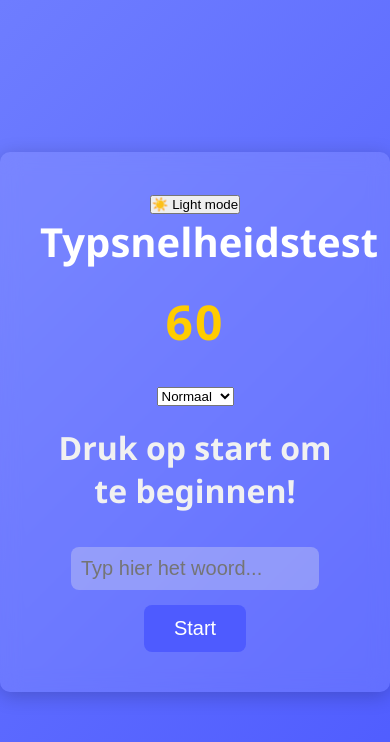
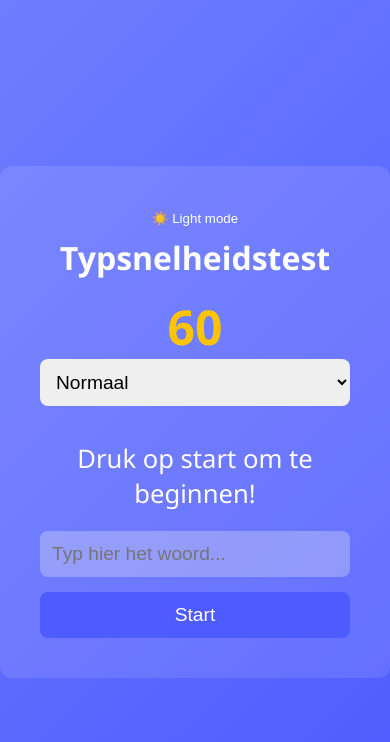
Before and after one commit to David-van-Groningen/typesnelheidstest, a plain HTML site: page index.html in a window 390 px wide. Drawn offline with Linux system fonts and the light colour scheme.

Commit message:
Refactor style.css for theming and layout improvements
Refactor CSS to use CSS variables for theming and improve styles.

```diff
--- a/style.css
+++ b/style.css
@@ -4,97 +4,110 @@
     box-sizing: border-box;
 }
 
+/* THEMA VARIABELEN */
+:root {
+    --bg-gradient: linear-gradient(135deg, #6e7dff, #4e5bff);
+    --app-bg: rgba(255, 255, 255, 0.1);
+    --text-color: #ffffff;
+    --accent: #4e5bff;
+}
+
+body.light {
+    --bg-gradient: linear-gradient(135deg, #f5f7ff, #dfe4ff);
+    --app-bg: #ffffff;
+    --text-color: #333;
+}
+
+/* BASIS */
 body {
     font-family: 'Segoe UI', Tahoma, Geneva, Verdana, sans-serif;
-    background: linear-gradient(135deg, #6e7dff, #4e5bff);
-    color: #fff;
+    background: var(--bg-gradient);
+    color: var(--text-color);
     display: flex;
     justify-content: center;
     align-items: center;
     height: 100vh;
-    margin: 0;
 }
 
 .app {
-    background-color: rgba(255, 255, 255, 0.1);
+    background-color: var(--app-bg);
     padding: 40px;
-    border-radius: 10px;
-    box-shadow: 0 4px 20px rgba(0, 0, 0, 0.2);
+    border-radius: 12px;
+    max-width: 500px;
     width: 100%;
-    max-width: 500px;
     text-align: center;
-    backdrop-filter: blur(10px);
 }
 
 h1 {
-    font-size: 2.5rem;
-    margin-bottom: 20px;
+    font-size: 2.3rem;
+    margin-bottom: 15px;
 }
 
-.timer-container {
-    margin-bottom: 30px;
+.theme-toggle {
+    background: none;
+    border: none;
+    color: var(--text-color);
+    cursor: pointer;
+    margin-bottom: 10px;
 }
 
+/* TIMER */
 .timer {
     font-size: 3rem;
     font-weight: bold;
-    color: #fc0;
-    letter-spacing: 2px;
+    color: #ffc400;
 }
 
+/* GAME */
 .word-display {
     font-size: 2rem;
-    color: #f1f1f1;
     margin: 20px 0;
-    font-weight: bold;
+    transition: color 0.2s ease;
 }
 
-.input-field {
-    width: 80%;
-    padding: 10px;
-    font-size: 1.25rem;
-    margin: 15px 0;
+.input-field,
+.difficulty-select {
+    width: 100%;
+    padding: 12px;
+    font-size: 1.2rem;
     border-radius: 8px;
     border: none;
-    outline: none;
-    transition: all 0.3s ease;
-}
-
-.input-field:focus {
-    background-color: #fff;
-    color: #333;
-    border: 2px solid #4e5bff;
+    margin-bottom: 15px;
 }
 
 .start-btn {
-    padding: 12px 30px;
-    background-color: #4e5bff;
-    color: #fff;
-    font-size: 1.25rem;
+    width: 100%;
+    padding: 12px;
+    font-size: 1.2rem;
     border: none;
     border-radius: 8px;
+    background-color: var(--accent);
+    color: #fff;
     cursor: pointer;
-    transition: all 0.3s ease;
 }
 
 .start-btn:disabled {
-    background-color: #d3d3d3;
+    background-color: #aaa;
     cursor: not-allowed;
 }
 
-.start-btn:hover:not(:disabled) {
-    background-color: #3e50d3;
-}
-
-.results {
-    font-size: 1.25rem;
-    color: #f1f1f1;
-}
-
+/* RESULTATEN */
 .results p {
     margin-top: 10px;
+    font-size: 1.1rem;
 }
 
 .hidden {
     display: none;
 }
+
+/* MOBIEL */
+@media (max-width: 600px) {
+    h1 {
+        font-size: 2rem;
+    }
+
+    .word-display {
+        font-size: 1.6rem;
+    }
+}
```
